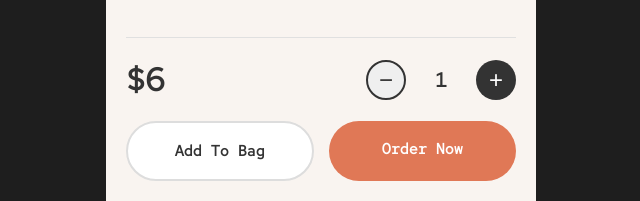
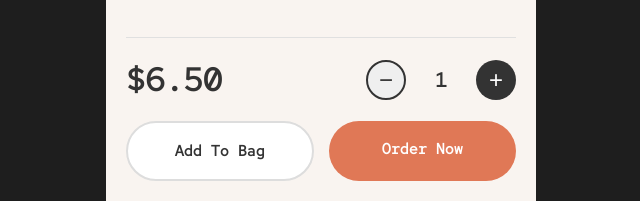
Before and after one commit to Hannahxpelingon/KCs, a plain HTML site: page pages/customize.html in a window 1280 px wide. Shown: the part 1233-1434 px from the top of the page, 319-959 px from the left. Drawn offline with Linux system fonts and the light colour scheme.

Commit message:
numbers fixed

```diff
--- a/pages/customize.html
+++ b/pages/customize.html
@@ -114,7 +114,7 @@
                 <!-- Price and Actions -->
                 <div class="bottom-section">
                     <div class="price-quantity">
-                        <span class="total-price">$6</span>
+                        <span class="total-price">$6.50</span>
                         <div class="quantity-controls">
                             <button class="quantity-button minus">−</button>
                             <span class="quantity">1</span>
```
Also changed, not shown: pages/bag.html (+1 -1 lines).
